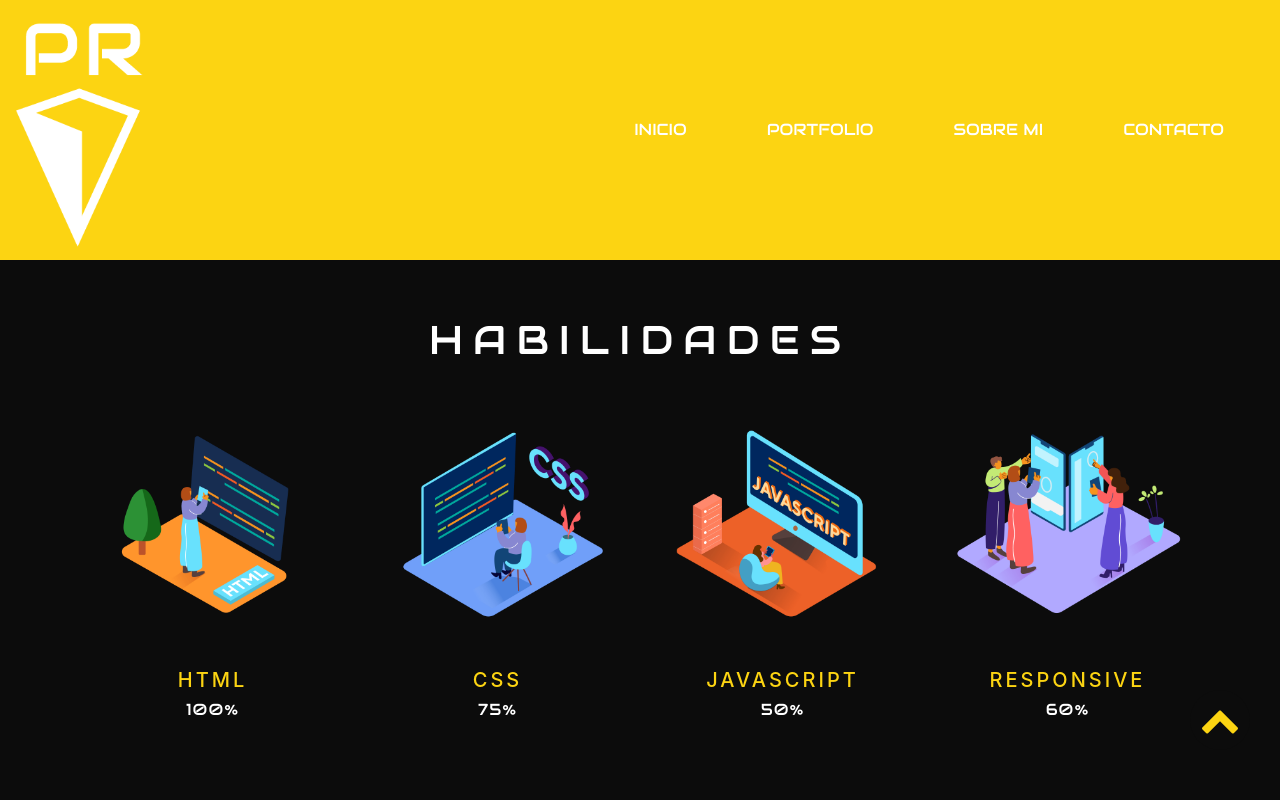
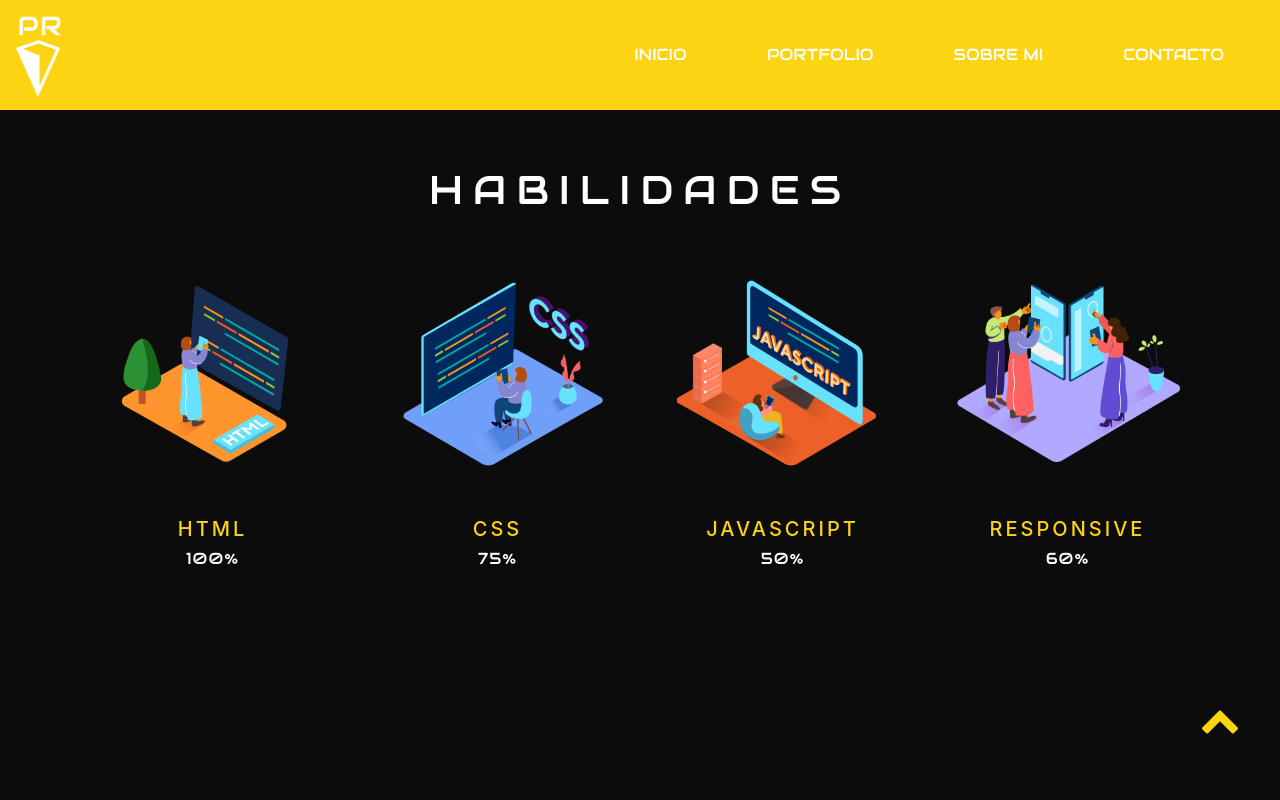
Before and after one commit to rdzpablo/pablorodriguezweb, a plain HTML site: page sobreMi.html in a window 1280 px wide. Shown: the top 800 px of the page. Drawn offline with nearby package versions, Linux system fonts and the light colour scheme.

Commit message:
Update style.css

```diff
--- a/css/style.css
+++ b/css/style.css
@@ -34,7 +34,7 @@ header{
     overflow: hidden;
 }
 .logo{
-    width: 70%;
+    width: 25%;
     animation:aparecer 3s ease;
 }
 @keyframes aparecer{
```
